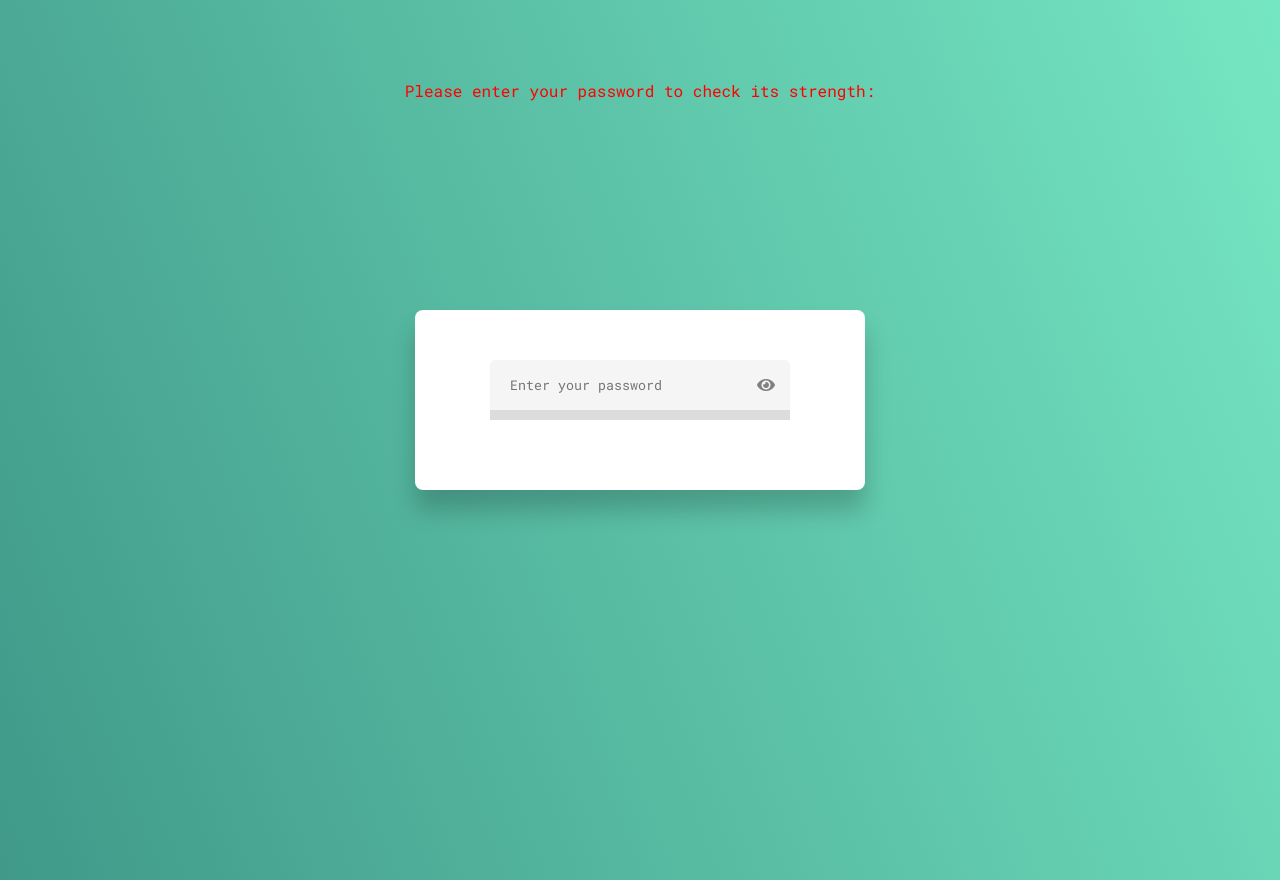
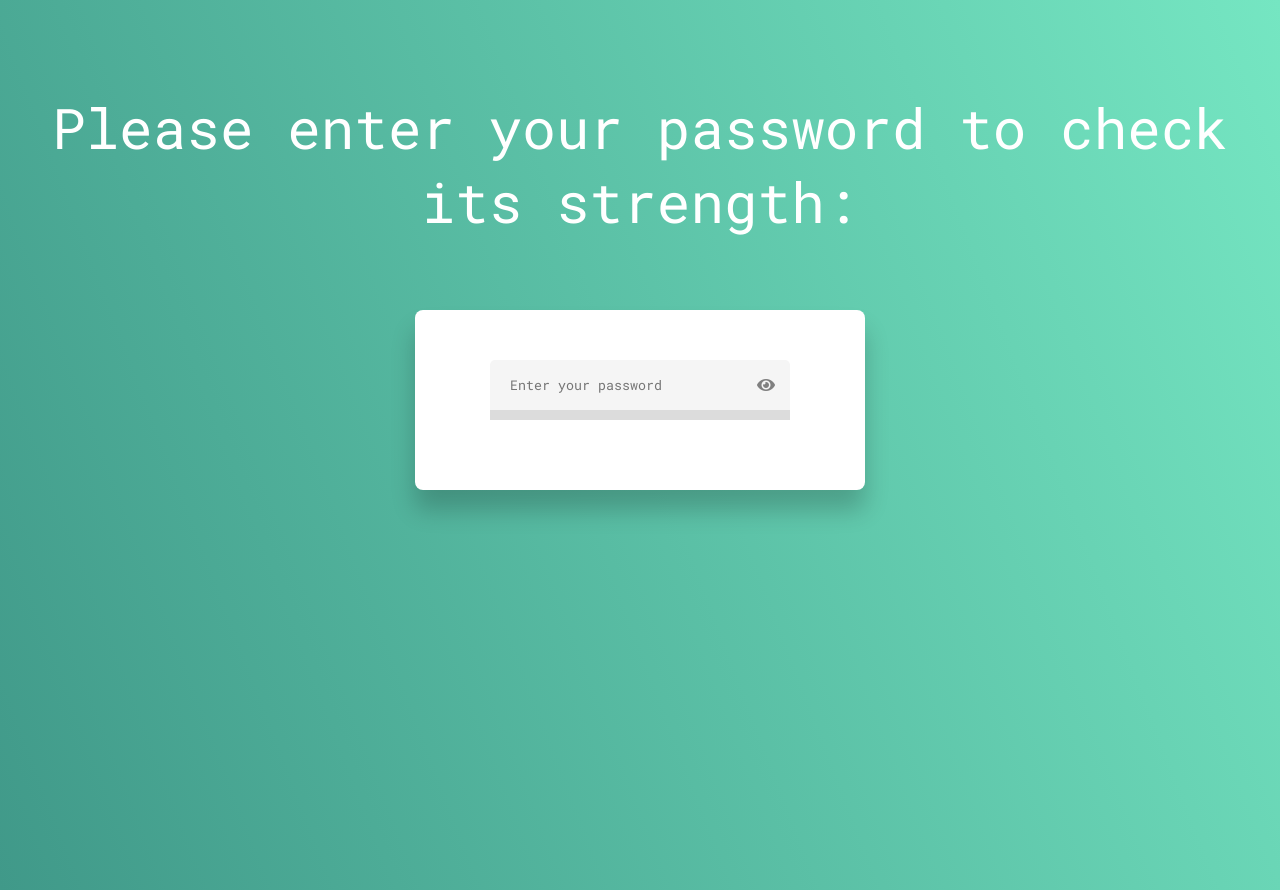
Before and after one commit to Srijita2002/Password_Strength_Checker, a plain HTML site: page index.html in a window 1280 px wide. Drawn offline with Linux system fonts and the light colour scheme.

Commit message:
Update style.css

```diff
--- a/style.css
+++ b/style.css
@@ -15,10 +15,10 @@ body{
 }
 .description {
     font-family: 'Roboto Mono', monospace;
-    font-size: 16px;
-    color: red;
-    margin-bottom: 80px;
-    margin-top: 80px;
+    font-size: 56px;
+    color: white;
+    margin-bottom: 30px;
+    margin-top: 90px;
     text-align: center;
 }
 .wrapper{
```
